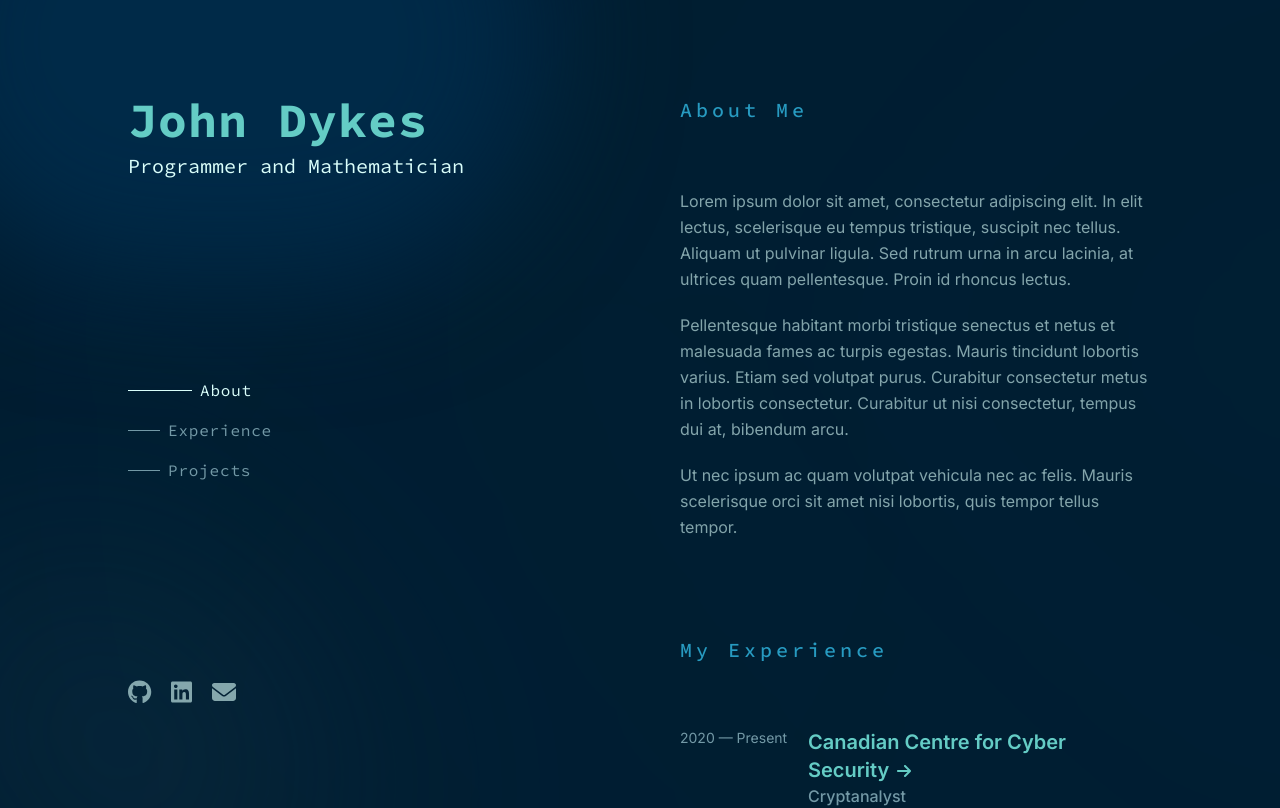
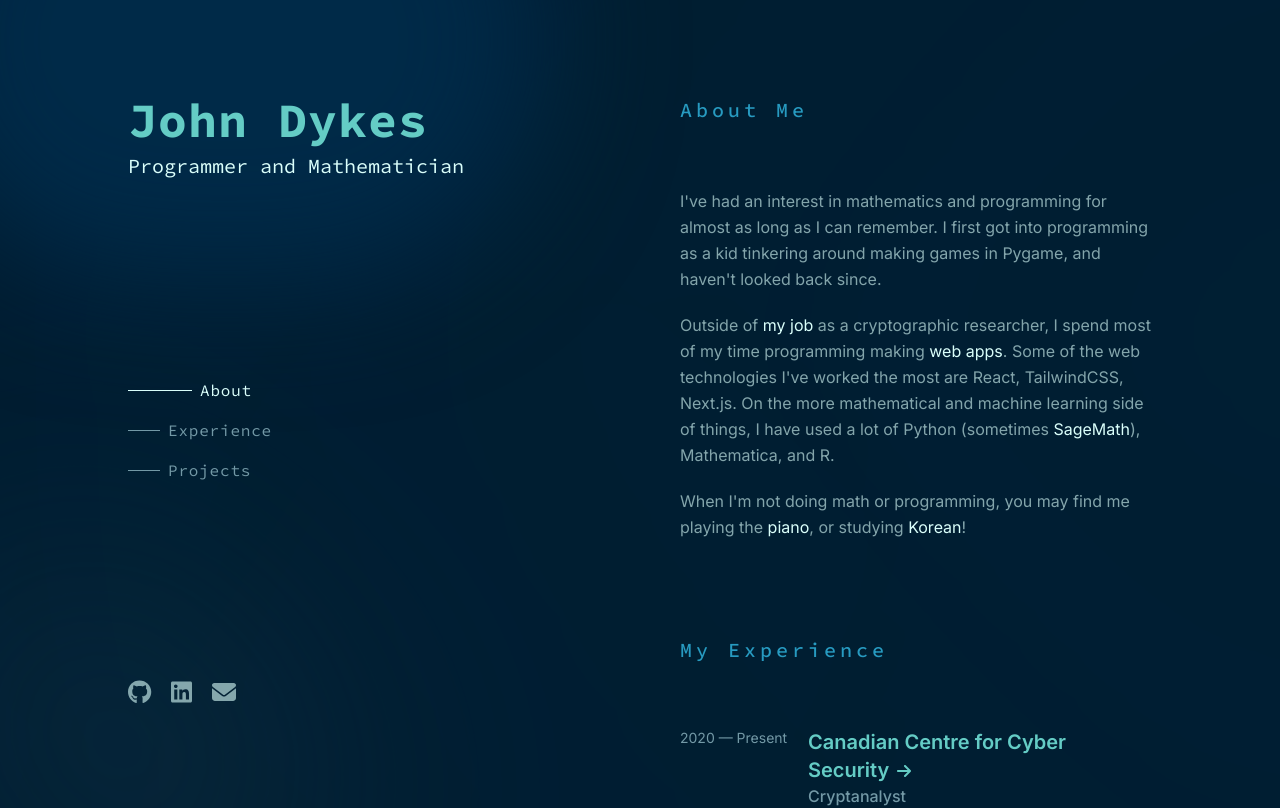
Before and after one commit to jwmdykes/portfolio-website, a Next.js app: page / in a window 1280 px wide. Shown: the top 808 px of the page. Built offline with nearby package versions, Linux system fonts and the light colour scheme.

Commit message:
fix scrolling javascript again

```diff
--- a/src/app/globals.css
+++ b/src/app/globals.css
@@ -16,7 +16,7 @@
     @apply text-base leading-relaxed text-body-text-color;
   }
   em {
-    @apply text-darker-white-color hover:text-body-highlight-color not-italic;
+    @apply text-white-color hover:text-body-highlight-color not-italic;
   }
 }
 
--- a/src/app/page.tsx
+++ b/src/app/page.tsx
@@ -76,8 +76,8 @@ export default function Home() {
 
     const options = {
       root: null,
-      threshold: 0.7,
-      rootMargin: '0px',
+      threshold: 0,
+      rootMargin: "0px 0px -80% 0px",
     };
 
     const callbackFunction = (entries: any) => {
@@ -213,22 +213,40 @@ export default function Home() {
             <section className='pt-24' id='about' ref={aboutRef}>
               <h3>About Me</h3>
               <p className='pb-5'>
-                Lorem ipsum dolor sit amet, consectetur adipiscing elit. In elit
-                lectus, scelerisque eu tempus tristique, suscipit nec tellus.
-                Aliquam ut <em>pulvinar ligula</em>. Sed rutrum urna in arcu
-                lacinia, at ultrices quam pellentesque. Proin id rhoncus lectus.
+                I've had an interest in mathematics and programming for almost
+                as long as I can remember. I first got into programming as a kid
+                tinkering around making games in Pygame, and haven't looked back
+                since.
               </p>
               <p className='pb-5'>
-                Pellentesque habitant morbi tristique senectus et netus et
-                malesuada fames ac turpis <em>egestas</em>. Mauris tincidunt
-                lobortis varius. Etiam sed volutpat purus. Curabitur consectetur
-                metus in lobortis consectetur. <em>Curabitur</em> ut nisi
-                consectetur, <em>tempus</em> dui at, bibendum arcu.
+                Outside of{' '}
+                <a href={'https://www.cyber.gc.ca/en'}>
+                  <em>my job</em>
+                </a>{' '}
+                as a cryptographic researcher, I spend most of my time
+                programming making{' '}
+                <Link href={'/projects'}>
+                  <em>web apps</em>
+                </Link>
+                . Some of the web technologies I've worked the most are React,
+                TailwindCSS, Next.js. On the more mathematical and machine
+                learning side of things, I have used a lot of Python (sometimes{' '}
+                <Link href={'https://www.sagemath.org/'}>
+                  <em>SageMath</em>
+                </Link>
+                ), Mathematica, and R.
               </p>
               <p>
-                Ut nec ipsum ac quam volutpat vehicula nec ac felis. Mauris
-                scelerisque orci sit amet nisi lobortis, quis tempor tellus{' '}
-                <em>tempor</em>.
+                When I'm not doing math or programming, you may find me playing
+                the{' '}
+                <Link href={'/piano'}>
+                  <em>piano</em>
+                </Link>
+                , or studying{' '}
+                <Link href={'/korean'}>
+                  <em>Korean</em>
+                </Link>
+                !
               </p>
             </section>
             <section className='pt-24' id='experience' ref={experienceRef}>
@@ -266,7 +284,7 @@ export default function Home() {
                     'Mathematics',
                     'Number Theory',
                     'Mathematica',
-                    'Pathon/SageMath',
+                    'Python/SageMath',
                   ]}
                 ></ExperienceCard>
                 <ExperienceCard
@@ -325,32 +343,29 @@ export default function Home() {
                 ></ProjectCard>
               </div>
               <div className='mt-16 flex justify-end'>
-                <ArrowLink
-                  href='#'
-                  text='View All Projects'
-                ></ArrowLink>
+                <ArrowLink href='#' text='View All Projects'></ArrowLink>
               </div>
             </section>
             <p className='pt-24 md:py-24 text-dark-neutral-color'>
               Designed in{' '}
               <Link href='https://www.figma.com/'>
-                <em>Figma</em>
+                <em className='text-dark-white-color'>Figma</em>
               </Link>
               , coded in{' '}
               <Link href='https://code.visualstudio.com/'>
-                <em>Visual Studio Code</em>
+                <em className='text-dark-white-color'>Visual Studio Code</em>
               </Link>{' '}
               using{' '}
               <Link href='https://nextjs.org/'>
-                <em>Next.js</em>
+                <em className='text-dark-white-color'>Next.js</em>
               </Link>{' '}
               and{' '}
               <Link href='https://tailwindcss.com/'>
-                <em>Tailwind CSS</em>
+                <em className='text-dark-white-color'>Tailwind CSS</em>
               </Link>
               . Deployed with{' '}
               <Link href='https://cloud.google.com/'>
-                <em>Google Cloud</em>
+                <em className='text-dark-white-color'>Google Cloud</em>
               </Link>
               .
             </p>
```
